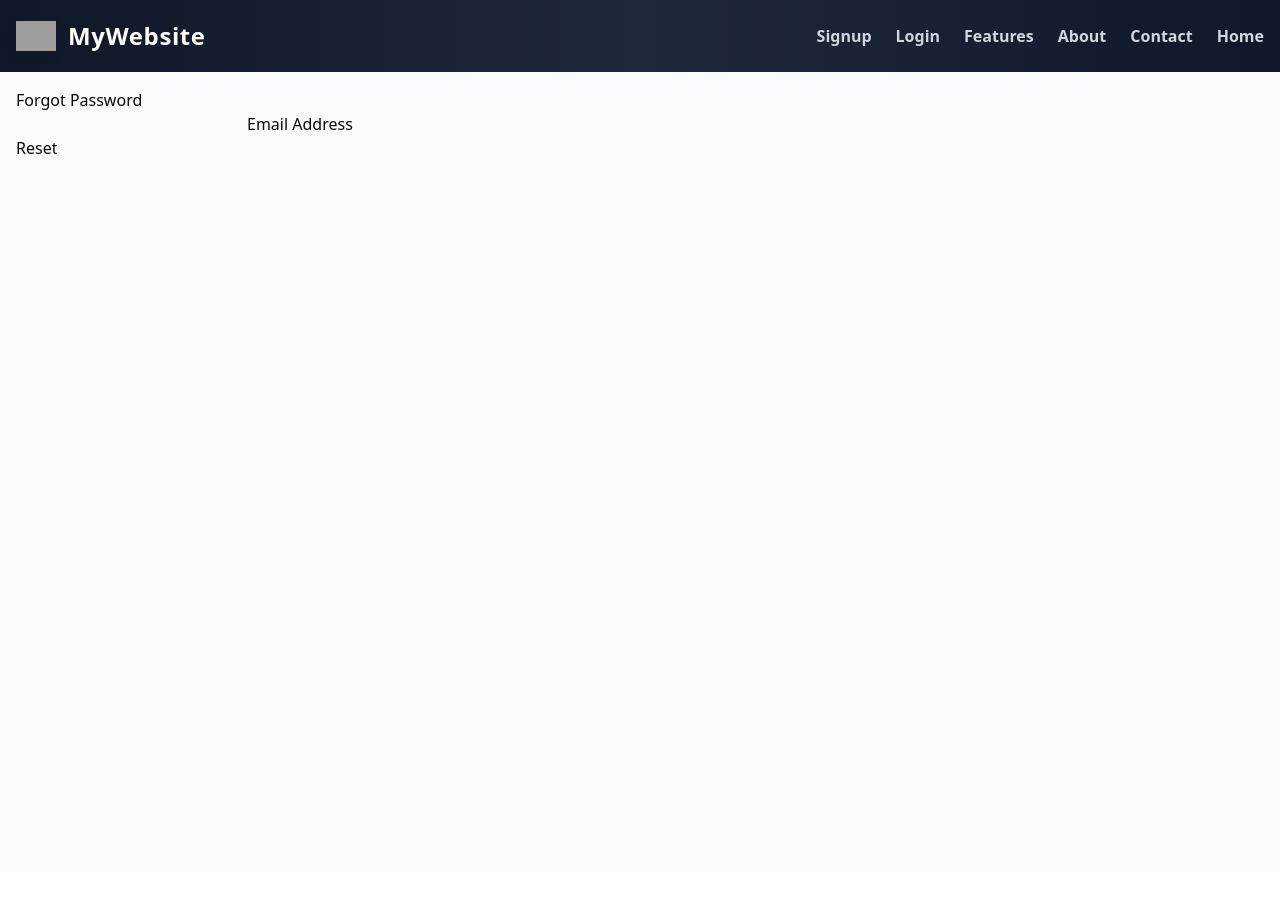
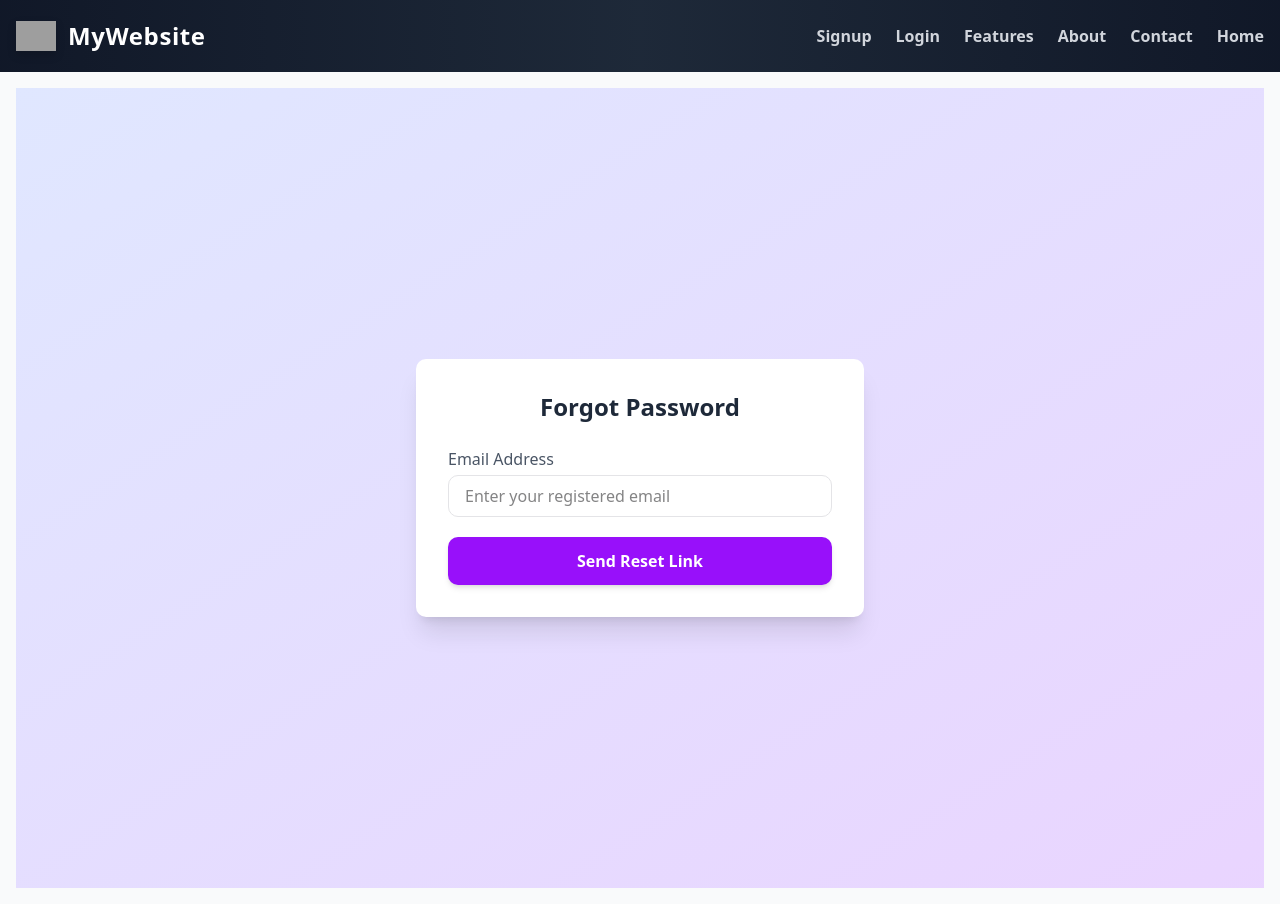
Before and after one commit to patel192/Expense-Manager-Frontend, a React (Vite) app: page /forgotpassword in a window 1280 px wide. Before the commit the page ends 872 px from the top, so only its background shows below. Built offline with nearby package versions, Linux system fonts and the light colour scheme; grey boxes are pictures that could not be loaded.

Commit message:
layout updation and routes correction

```diff
--- a/src/ForgotPassword.jsx
+++ b/src/ForgotPassword.jsx
@@ -1,44 +1,78 @@
-import React from "react";
-
+import React, { useState } from "react";
 import { useForm } from "react-hook-form";
 import axios from "axios";
-
+import { toast, ToastContainer, Bounce } from "react-toastify";
+import "react-toastify/dist/ReactToastify.css";
 
 export const ForgotPassword = () => {
-  const {register,handleSubmit}=useForm();
-  ;
+  const { register, handleSubmit } = useForm();
+  const [loading, setLoading] = useState(false);
+
   const SubmitHandler = async (data) => {
-        try{
-          const check = await axios.get("/users");
-          const res = await axios.post("/user/forgotpassword",data);
-          const DataObj = check.data.data
-          const exist = DataObj.find(user => user.email === data.email)
-          if(exist){
-            console.log("email exist")
-            if(res.status === 200){
-                alert("Email sent succefully")
-            }
-          }else{
-            alert("Please Enter the registered email address")
-          }
-        }catch(error){
-          console.error("Failed to send email")
-          alert("Failed")
+    setLoading(true);
+    try {
+      const res = await axios.post("/user/forgotpassword", data);
+
+      if (res.status === 200) {
+        toast.success("Reset link sent successfully!", {
+          position: "top-center",
+          autoClose: 3000,
+          theme: "colored",
+        });
+      } else {
+        toast.error(res.data.message || "Something went wrong", {
+          position: "top-center",
+          autoClose: 3000,
+          theme: "colored",
+        });
+      }
+    } catch (error) {
+      console.error("Forgot password error:", error);
+      toast.error(
+        error.response?.data?.message || "Failed to send reset email",
+        {
+          position: "top-center",
+          autoClose: 3000,
+          theme: "colored",
         }
-  }
+      );
+    } finally {
+      setLoading(false);
+    }
+  };
+
   return (
-    <div>
-      <div class="wrapper">
-        <div class="title">Forgot Password</div>
-        <form onSubmit={handleSubmit(SubmitHandler)}>
-          <div class="field">
-            <input type="text" {...register("email")} required />
-            <label>Email Address</label>
+    <div className="min-h-screen flex items-center justify-center bg-gradient-to-br from-indigo-100 to-purple-200 px-4">
+      <ToastContainer transition={Bounce} />
+
+      <div className="bg-white shadow-xl rounded-lg w-full max-w-md p-8">
+        <h2 className="text-2xl font-bold text-gray-800 text-center mb-6">
+          Forgot Password
+        </h2>
+
+        <form onSubmit={handleSubmit(SubmitHandler)} className="space-y-5">
+          <div>
+            <label className="block text-gray-600 mb-1">Email Address</label>
+            <input
+              type="email"
+              {...register("email", { required: true })}
+              placeholder="Enter your registered email"
+              className="w-full px-4 py-2 border rounded-lg focus:outline-none focus:ring-2 focus:ring-purple-400"
+              required
+            />
           </div>
 
-          <div class="field">
-            <input type="submit" value="Reset" />
-          </div>
+          <button
+            type="submit"
+            disabled={loading}
+            className={`w-full text-white py-3 rounded-lg font-semibold shadow-md transition-all ${
+              loading
+                ? "bg-purple-400 cursor-not-allowed"
+                : "bg-purple-600 hover:bg-purple-700"
+            }`}
+          >
+            {loading ? "Sending..." : "Send Reset Link"}
+          </button>
         </form>
       </div>
     </div>
--- a/src/ResetPassword.jsx
+++ b/src/ResetPassword.jsx
@@ -1,39 +1,95 @@
+import React, { useState } from "react";
+import { useForm } from "react-hook-form";
+import { useNavigate, useParams } from "react-router-dom";
 import axios from "axios";
-import React from "react";
-import { useForm } from "react-hook-form";
-import { data, useNavigate, useParams } from "react-router-dom";
+import { toast, ToastContainer, Bounce } from "react-toastify";
+import "react-toastify/dist/ReactToastify.css";
 
 export const ResetPassword = () => {
-  const{register,handleSubmit} = useForm();
-  const token = useParams().token
-  const Navigate = useNavigate()
+  const { register, handleSubmit } = useForm();
+  const { token } = useParams();
+  const navigate = useNavigate();
+  const [loading, setLoading] = useState(false);
+
   const SubmitHandler = async (data) => {
-    const Obj = {
-      token:token,
-      password:data.password
+    setLoading(true);
+    try {
+      const Obj = {
+        token: token,
+        password: data.password,
+      };
+
+      const res = await axios.post("/user/resetpassword", Obj);
+
+      if (res.status === 200) {
+        toast.success("Password updated successfully!", {
+          position: "top-center",
+          autoClose: 3000,
+          theme: "colored",
+        });
+        setTimeout(() => navigate("/login"), 2000);
+      } else {
+        toast.error("Something went wrong, try again", {
+          position: "top-center",
+          autoClose: 3000,
+          theme: "colored",
+        });
+      }
+    } catch (error) {
+      console.error("Reset Password Error:", error);
+      toast.error(
+        error.response?.data?.message || "Failed to reset password",
+        {
+          position: "top-center",
+          autoClose: 3000,
+          theme: "colored",
+        }
+      );
+    } finally {
+      setLoading(false);
     }
-    const res = await axios.post("/user/resetpassword",Obj)
-    if(res.status === 200){
-      alert("Password Updated Successfully")
-      Navigate("/login")
-    }else{
-      alert("Internal Server error")
-    }
-    console.log(res.data)
-  }
+  };
+
   return (
-    <div>
-      <div class="wrapper">
-        <form onSubmit={handleSubmit(SubmitHandler)}>
-          <div class="title">
-             Reset Pssword
+    <div className="min-h-screen flex items-center justify-center bg-gradient-to-br from-indigo-100 to-purple-200 px-4">
+      <ToastContainer transition={Bounce} />
+
+      <div className="bg-white shadow-xl rounded-lg w-full max-w-md p-8">
+        <h2 className="text-2xl font-bold text-gray-800 text-center mb-6">
+          Reset Password
+        </h2>
+
+        <form onSubmit={handleSubmit(SubmitHandler)} className="space-y-5">
+          <div>
+            <label className="block text-gray-600 mb-1">
+              New Password
+            </label>
+            <input
+              type="password"
+              placeholder="Enter your new password"
+              {...register("password", {
+                required: "Password is required",
+                minLength: {
+                  value: 8,
+                  message: "Password must be at least 8 characters",
+                },
+              })}
+              className="w-full px-4 py-2 border rounded-lg focus:outline-none focus:ring-2 focus:ring-purple-400"
+              required
+            />
           </div>
-          <div class="field">
-            <input type="text" placeholder="Enter Your New Password" {...register("password")} required/>
-          </div>
-          <div class="field">
-            <input type="submit" value="Reset Password" />
-          </div>
+
+          <button
+            type="submit"
+            disabled={loading}
+            className={`w-full text-white py-3 rounded-lg font-semibold shadow-md transition-all ${
+              loading
+                ? "bg-purple-400 cursor-not-allowed"
+                : "bg-purple-600 hover:bg-purple-700"
+            }`}
+          >
+            {loading ? "Updating..." : "Reset Password"}
+          </button>
         </form>
       </div>
     </div>
--- a/src/Signup.jsx
+++ b/src/Signup.jsx
@@ -1,4 +1,4 @@
-import React from "react";
+import React, { useState } from "react";
 import { useForm } from "react-hook-form";
 import { useNavigate } from "react-router-dom";
 import axios from "axios";
@@ -14,11 +14,12 @@ export const Signup = () => {
     formState: { errors },
   } = useForm();
   const navigate = useNavigate();
+  const [loading, setLoading] = useState(false);
 
   const submitHandler = async (data) => {
+    setLoading(true);
     try {
-      const res = await axios.post("/user", { ...data, role: "User" });
-      console.log(data);
+      const res = await axios.post("/user", { ...data, role: "User" }); // ✅ baseURL already set in App.jsx
 
       if (res.status === 201) {
         toast.success("User Created Successfully", {
@@ -28,7 +29,7 @@ export const Signup = () => {
         });
         setTimeout(() => navigate("/login"), 2000);
       } else {
-        alert("User not created");
+        toast.error("User not created", { theme: "colored" });
       }
     } catch (error) {
       console.error("Signup Error:", error);
@@ -40,6 +41,8 @@ export const Signup = () => {
           theme: "colored",
         }
       );
+    } finally {
+      setLoading(false);
     }
   };
 
@@ -156,14 +159,20 @@ export const Signup = () => {
                 </p>
               )}
             </div>
+
             {/* Submit */}
             <motion.button
               type="submit"
-              className="w-full bg-purple-600 text-white py-3 rounded-lg font-semibold shadow-lg hover:bg-purple-700 transition-all"
-              whileHover={{ scale: 1.03 }}
-              whileTap={{ scale: 0.97 }}
+              disabled={loading}
+              className={`w-full text-white py-3 rounded-lg font-semibold shadow-lg transition-all ${
+                loading
+                  ? "bg-purple-400 cursor-not-allowed"
+                  : "bg-purple-600 hover:bg-purple-700"
+              }`}
+              whileHover={!loading ? { scale: 1.03 } : {}}
+              whileTap={!loading ? { scale: 0.97 } : {}}
             >
-              Sign Up
+              {loading ? "Creating Account..." : "Sign Up"}
             </motion.button>
 
             {/* Link */}
```
